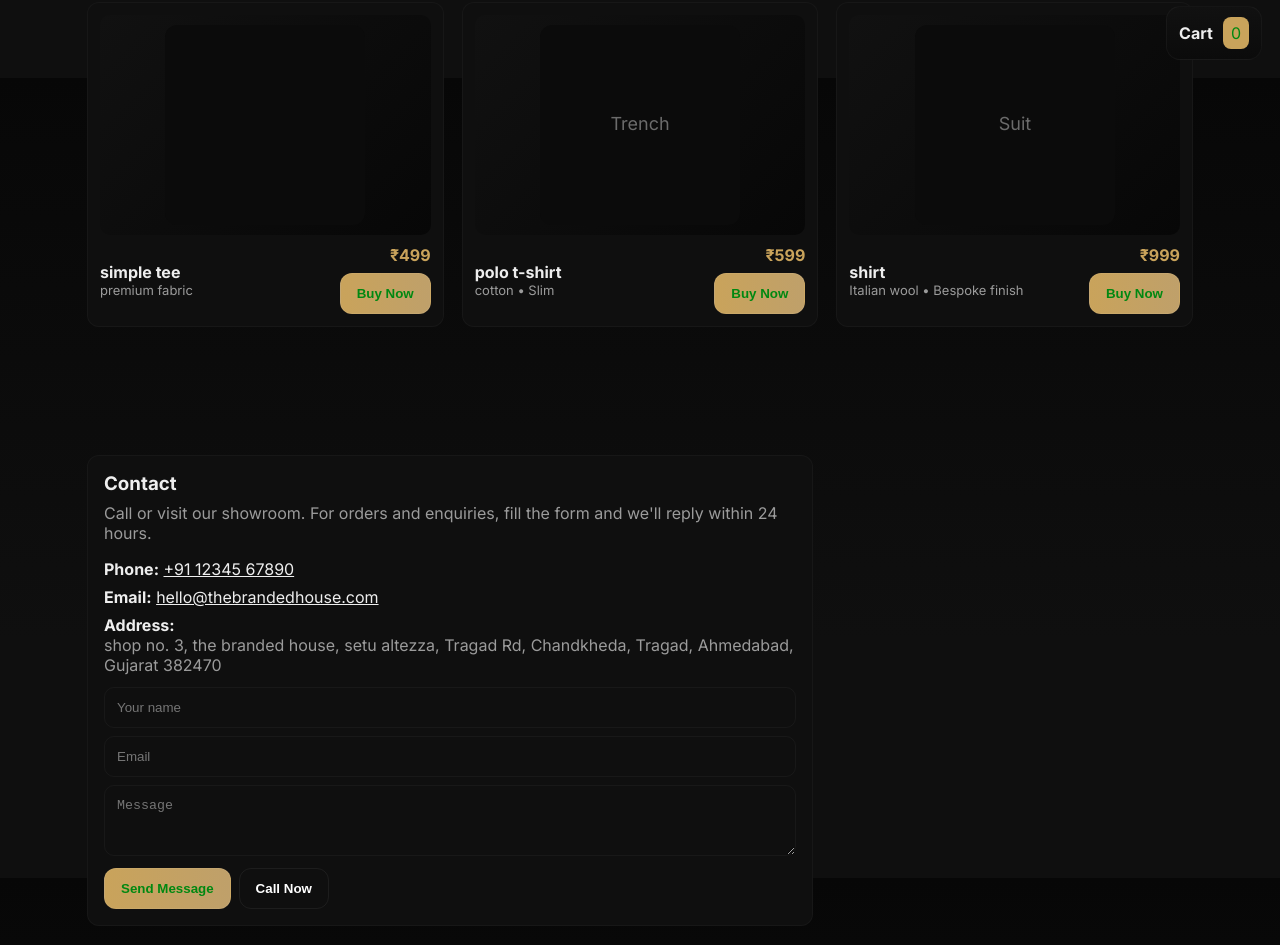
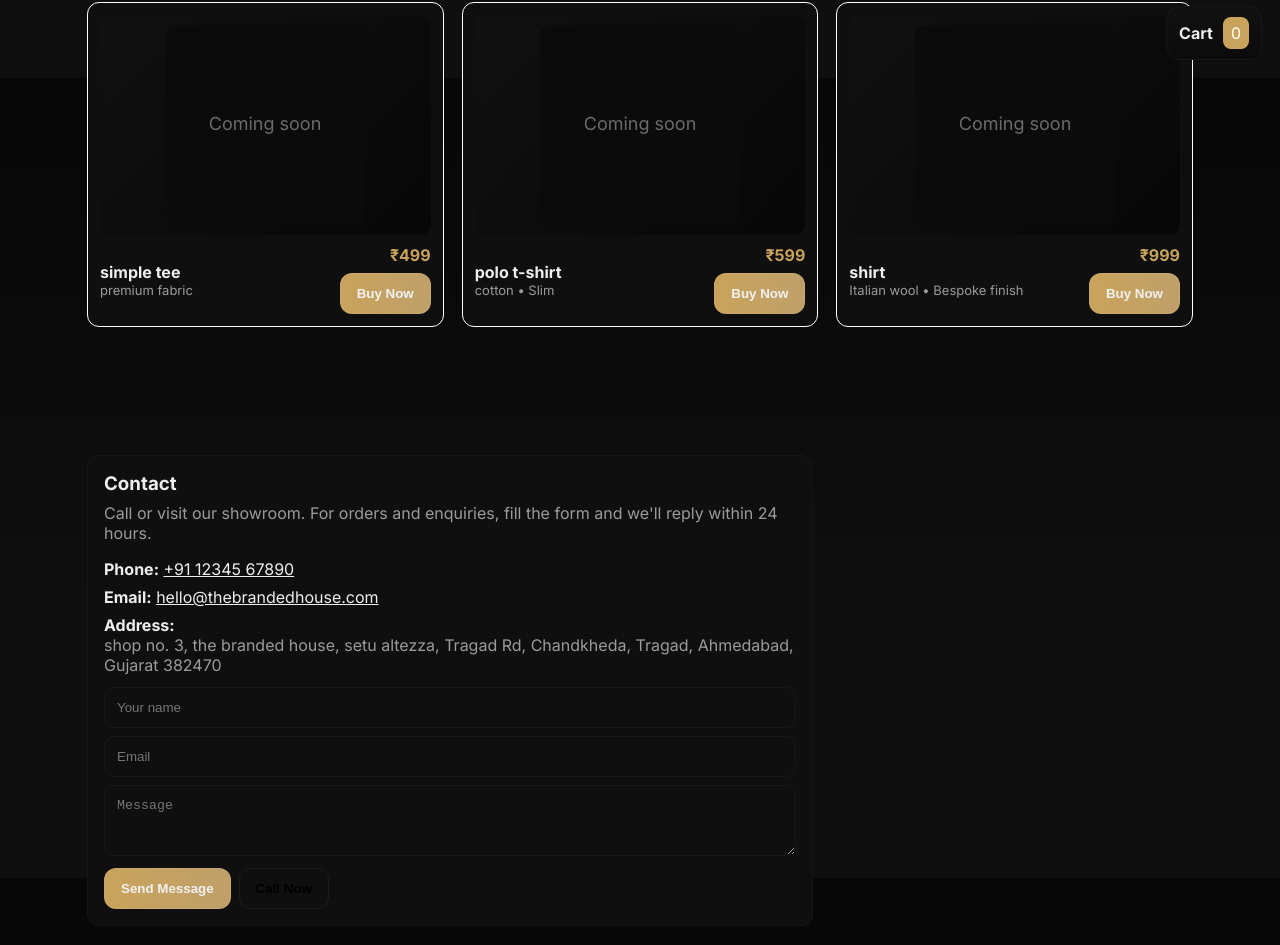
Before and after one commit to aetheris01/brandedhouse, a plain HTML site: page index.html in a window 1280 px wide. Shown: the part 722-1667 px from the top of the page. Drawn offline with nearby package versions, Linux system fonts and the light colour scheme; a web font is replaced by a local one.

Commit message:
Update index.html

```diff
--- a/index.html
+++ b/index.html
@@ -29,8 +29,8 @@
     .headline{font-family:'Playfair Display',serif;font-size:44px;margin:12px 0;line-height:1.02}
     .sub{color:var(--muted);max-width:560px}
     .hero-ctas{display:flex;gap:12px;margin-top:18px}
-    .btn{padding:12px 16px;border-radius:12px;border:1px solid rgba(255,255,255,0.06);background:transparent;color:#fff;font-weight:700;cursor:pointer}
-    .btn.primary{background:linear-gradient(90deg,var(--accent),#bfa06a);color:#081}
+    .btn{padding:12px 16px;border-radius:12px;border:1px solid rgba(255,255,255,0.06);background:transparent;color:#000000;font-weight:700;cursor:pointer}
+    .btn.primary{background:linear-gradient(90deg,var(--accent),#bfa06a);color:rgb(242, 242, 242)}
 
     /* client logo area */
     .hero-right{position:relative;height:56vh;border-radius:16px;background:linear-gradient(180deg,rgba(255,255,255,0.02),transparent);border:1px solid rgba(255,255,255,0.03);display:flex;align-items:center;justify-content:center;overflow:hidden}
@@ -42,7 +42,7 @@
     /* Collections */
     .section{padding:64px 0}
     .grid{display:grid;grid-template-columns:repeat(3,1fr);gap:18px}
-    .card{background:var(--card);border-radius:12px;padding:12px;border:1px solid rgba(255,255,255,0.03);transition:transform .32s ease,box-shadow .32s ease;opacity:1}
+    .card{background:var(--card);border-radius:12px;padding:12px;border:1px solid rgb(255, 255, 255);transition:transform .32s ease,box-shadow .32s ease;opacity:1}
     .card:hover{transform:translateY(-8px);box-shadow:0 30px 60px rgba(0,0,0,0.6)}
     .product-image{height:220px;border-radius:10px;background:linear-gradient(135deg,#111,#070707);display:flex;align-items:center;justify-content:center}
     .product-meta{display:flex;justify-content:space-between;align-items:center;margin-top:10px}
@@ -55,7 +55,7 @@
 
     /* Footer cart */
     .cart{position:fixed;right:18px;bottom:18px;background:linear-gradient(180deg,#111,#0b0b0b);border-radius:14px;padding:10px 12px;border:1px solid rgba(255,255,255,0.04);display:flex;align-items:center;gap:10px;z-index:90}
-    .count{background:var(--accent);color:#081;padding:6px 8px;border-radius:8px}
+    .count{background:var(--accent);color:rgb(255, 255, 255);padding:6px 8px;border-radius:8px}
 
     /* responsive */
     @media (max-width:980px){
@@ -109,9 +109,8 @@
           <button class="btn" onclick="navScroll('contact', this)">Contact Us</button>
         </div>
         <ul style="display:flex;gap:12px;margin-top:16px;color:var(--muted);font-size:13px;flex-wrap:wrap">
-          <li>High quality </li>
-          <li>unique collections</li>
-          <li>Made with premium fabrics</li>
+          <li>Premium quality Collection</li>
+
         </ul>
       </div>
 
@@ -140,7 +139,7 @@
         <!-- product 1 -->
         <div class="card">
           <div class="product-image">
-            <svg width="200" height="200" viewBox="0 0 200 200"><rect width="200" height="200" rx="12" fill="#0b0b0b"/><text x="50%" y="50%" fill="#6b6b6b" font-size="18" text-anchor="middle" dominant-baseline="middle"></text></svg>
+            <svg width="200" height="200" viewBox="0 0 200 200"><rect width="200" height="200" rx="12" fill="#0b0b0b"/><text x="50%" y="50%" fill="#6b6b6b" font-size="18" text-anchor="middle" dominant-baseline="middle">Coming soon</text></svg>
           </div>
           <div class="product-meta">
             <div>
@@ -158,7 +157,7 @@
         <!-- product 2 -->
         <div class="card">
           <div class="product-image">
-            <svg width="200" height="200" viewBox="0 0 200 200"><rect width="200" height="200" rx="12" fill="#0b0b0b"/><text x="50%" y="50%" fill="#6b6b6b" font-size="18" text-anchor="middle" dominant-baseline="middle">Trench</text></svg>
+            <svg width="200" height="200" viewBox="0 0 200 200"><rect width="200" height="200" rx="12" fill="#0b0b0b"/><text x="50%" y="50%" fill="#6b6b6b" font-size="18" text-anchor="middle" dominant-baseline="middle">Coming soon</text></svg>
           </div>
           <div class="product-meta">
             <div>
@@ -175,7 +174,7 @@
         <!-- product 3 -->
         <div class="card">
           <div class="product-image">
-            <svg width="200" height="200" viewBox="0 0 200 200"><rect width="200" height="200" rx="12" fill="#0b0b0b"/><text x="50%" y="50%" fill="#6b6b6b" font-size="18" text-anchor="middle" dominant-baseline="middle">Suit</text></svg>
+            <svg width="200" height="200" viewBox="0 0 200 200"><rect width="200" height="200" rx="12" fill="#0b0b0b"/><text x="50%" y="50%" fill="#6b6b6b" font-size="18" text-anchor="middle" dominant-baseline="middle">Coming soon</text></svg>
           </div>
           <div class="product-meta">
             <div>
```
